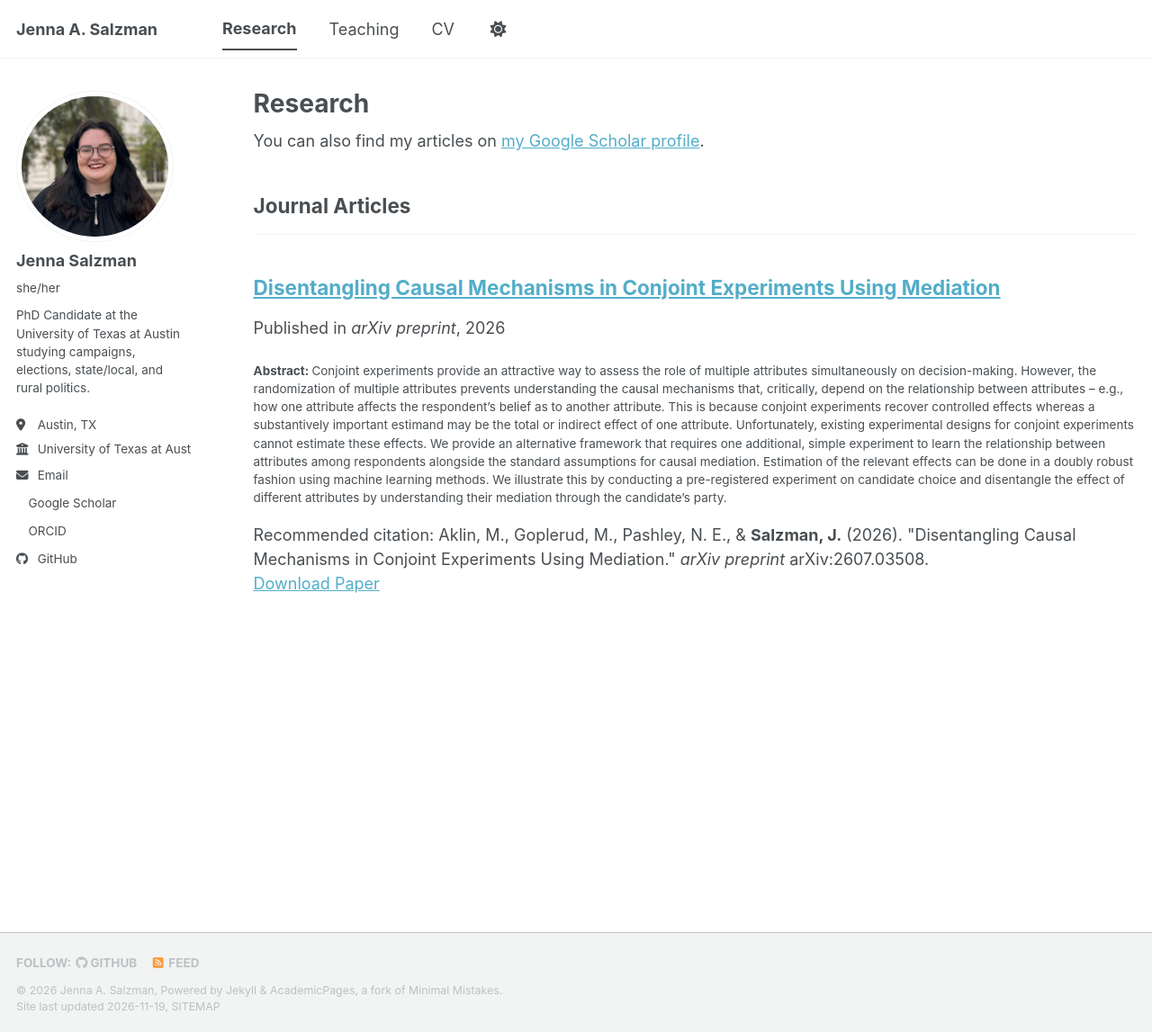
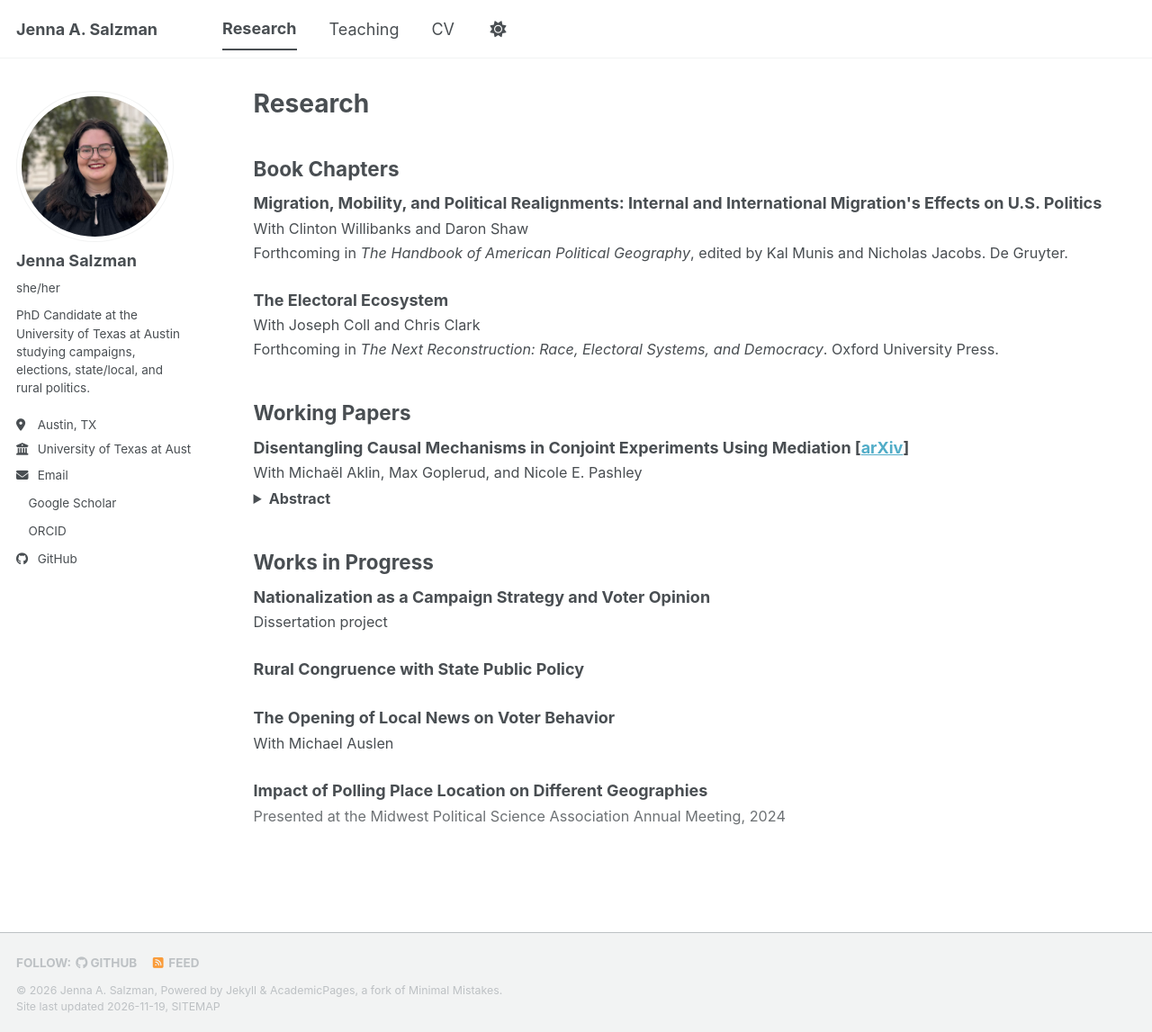
Before and after one commit to jasalzman/jasalzman.github.io, a Jekyll site: the page built from _pages/publications.html, in a window 1280 px wide and 1147 px high. Shown: the whole window at 90% size. Built offline with Jekyll 4.4.1, drawn with Linux system fonts in a browser that asks for light colours; a script bundle is joined from its source files by our own code; a style sheet for code colours, icons or effects is not loaded.

Commit message:
Update publications.html

```diff
--- a/_pages/publications.html
+++ b/_pages/publications.html
@@ -5,29 +5,65 @@ permalink: /research/
 author_profile: true
 ---
 
-{% if site.author.googlescholar %}
-  <div class="wordwrap">You can also find my articles on <a href="{{site.author.googlescholar}}">my Google Scholar profile</a>.</div>
-{% endif %}
+<style>
+  .entry { margin-bottom: 1.5em; }
+  .entry-title { font-weight: bold; }
+  .entry-meta { margin: 0.15em 0 0 0; font-size: 0.9em; }
+  .entry-meta.note { opacity: 0.8; }
+  .entry details { margin-top: 0.3em; font-size: 0.9em; }
+  .entry summary { cursor: pointer; font-weight: bold; }
+  .entry details p { margin: 0.4em 0 0 0; }
+</style>
 
-{% include base_path %}
+<!--
+  HOW TO ADD A PAPER: copy one block from <div class="entry"> to its closing </div>,
+  paste it in the right section, and edit the text.
+  - Delete the <details> ... </details> part if there is no abstract yet.
+  - Add links like this inside the title line:  [<a href="/files/paper.pdf">PDF</a>]
+-->
 
-<!-- New style rendering if publication categories are defined -->
-{% if site.publication_category %}
-  {% for category in site.publication_category  %}
-    {% assign title_shown = false %}
-    {% for post in site.publications reversed %}
-      {% if post.category != category[0] %}
-        {% continue %}
-      {% endif %}
-      {% unless title_shown %}
-        <h2>{{ category[1].title }}</h2><hr />
-        {% assign title_shown = true %}
-      {% endunless %}
-      {% include archive-single.html %}
-    {% endfor %}
-  {% endfor %}
-{% else %}
-  {% for post in site.publications reversed %}
-    {% include archive-single.html %}
-  {% endfor %}
-{% endif %}
+<h2>Book Chapters</h2>
+
+<div class="entry">
+  <div class="entry-title">Migration, Mobility, and Political Realignments: Internal and International Migration's Effects on U.S. Politics</div>
+  <p class="entry-meta">With Clinton Willibanks and Daron Shaw</p>
+  <p class="entry-meta">Forthcoming in <i>The Handbook of American Political Geography</i>, edited by Kal Munis and Nicholas Jacobs. De Gruyter.</p>
+</div>
+
+<div class="entry">
+  <div class="entry-title">The Electoral Ecosystem</div>
+  <p class="entry-meta">With Joseph Coll and Chris Clark</p>
+  <p class="entry-meta">Forthcoming in <i>The Next Reconstruction: Race, Electoral Systems, and Democracy</i>. Oxford University Press.</p>
+</div>
+
+<h2>Working Papers</h2>
+
+<div class="entry">
+  <div class="entry-title">Disentangling Causal Mechanisms in Conjoint Experiments Using Mediation [<a href="https://arxiv.org/abs/2607.03508">arXiv</a>]</div>
+  <p class="entry-meta">With Michaël Aklin, Max Goplerud, and Nicole E. Pashley</p>
+  <details>
+    <summary>Abstract</summary>
+    <p>Conjoint experiments provide an attractive way to assess the role of multiple attributes simultaneously on decision-making. However, the randomization of multiple attributes prevents understanding the causal mechanisms that, critically, depend on the relationship between attributes -- e.g., how one attribute affects the respondent's belief as to another attribute. This is because conjoint experiments recover controlled effects whereas a substantively important estimand may be the total or indirect effect of one attribute. Unfortunately, existing experimental designs for conjoint experiments cannot estimate these effects. We provide an alternative framework that requires one additional, simple experiment to learn the relationship between attributes among respondents alongside the standard assumptions for causal mediation. Estimation of the relevant effects can be done in a doubly robust fashion using machine learning methods. We illustrate this by conducting a pre-registered experiment on candidate choice and disentangle the effect of different attributes by understanding their mediation through the candidate's party.</p>
+  </details>
+</div>
+
+<h2>Works in Progress</h2>
+
+<div class="entry">
+  <div class="entry-title">Nationalization as a Campaign Strategy and Voter Opinion</div>
+  <p class="entry-meta">Dissertation project</p>
+</div>
+
+<div class="entry">
+  <div class="entry-title">Rural Congruence with State Public Policy</div>
+</div>
+
+<div class="entry">
+  <div class="entry-title">The Opening of Local News on Voter Behavior</div>
+  <p class="entry-meta">With Michael Auslen</p>
+</div>
+
+<div class="entry">
+  <div class="entry-title">Impact of Polling Place Location on Different Geographies</div>
+  <p class="entry-meta note">Presented at the Midwest Political Science Association Annual Meeting, 2024</p>
+</div>
```
